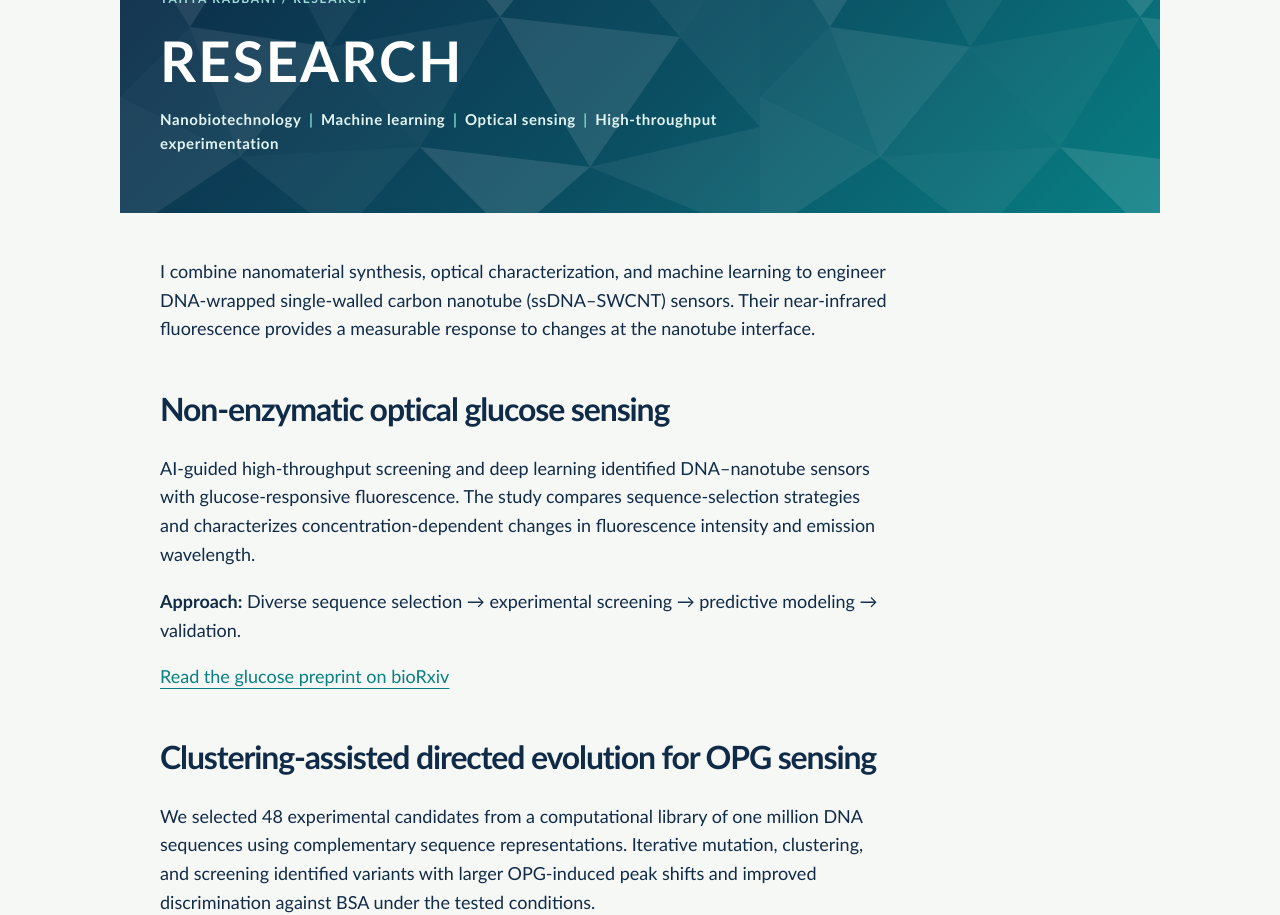
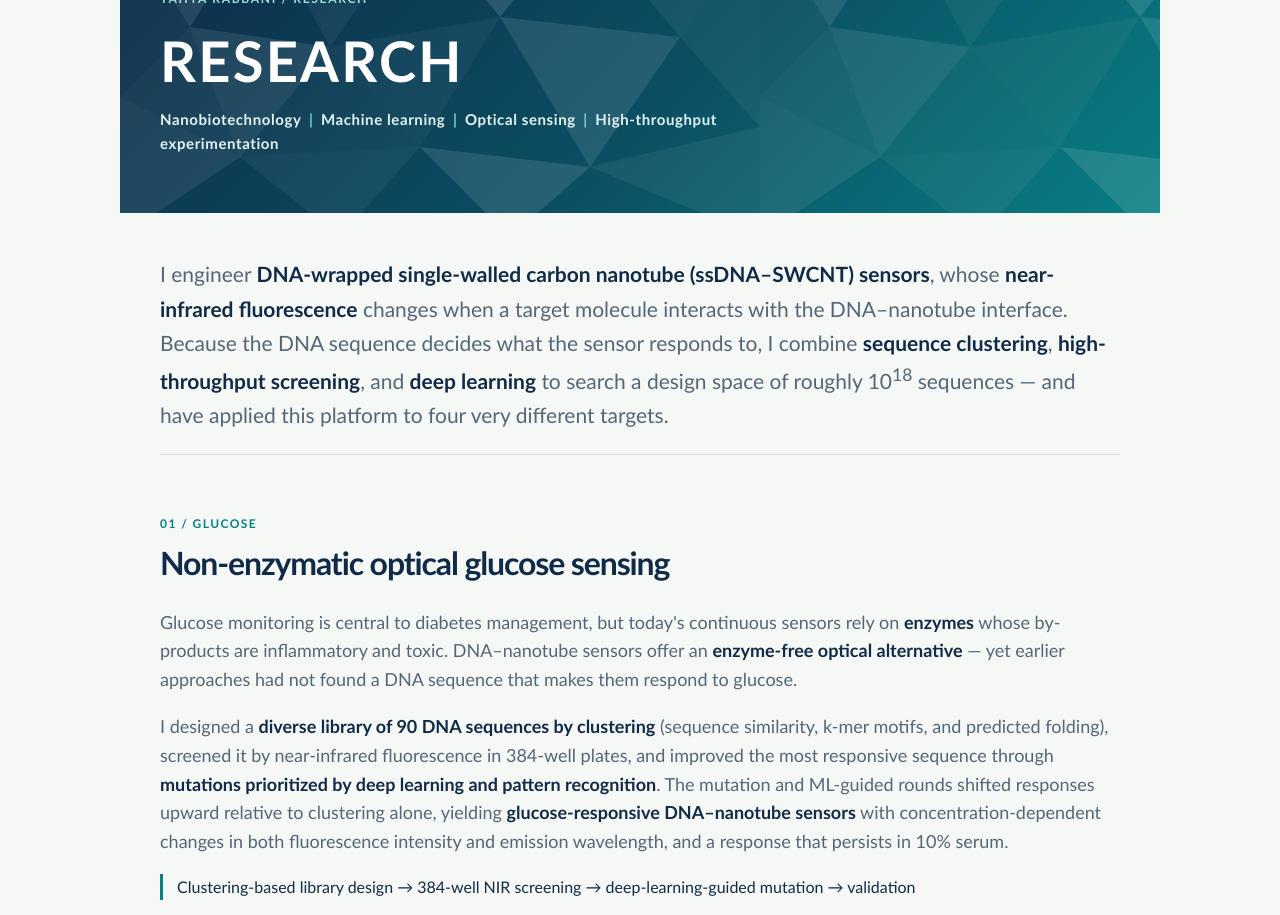
Before and after one commit to YahyaRabbani20/YahyaRabbani, a Jekyll site: the page built from _pages/research.md, in a window 1280 px wide and 1400 px high, scrolled down 196 px. Shown: the top 915 px of the window. Built offline with Jekyll 4.4.1, drawn with Linux system fonts in a browser that asks for light colours; some of the changed text lies outside the part shown.

Commit message:
Enhance research section with glucose and OPG sensing details
Expanded the research section to include detailed methodologies and findings related to glucose sensing and OPG sensing. Added descriptions of the design process, experimental approaches, and links to publications and code.

```diff
--- a/_pages/research.md
+++ b/_pages/research.md
@@ -12,14 +12,30 @@ excerpt: "Experimental nanobiotechnology and machine learning for DNA–nanotube
   <p class="keywords">Nanobiotechnology<span>|</span>Machine learning<span>|</span>Optical sensing<span>|</span>High-throughput experimentation</p>
 </section>
 
-I combine nanomaterial synthesis, optical characterization, and machine learning to engineer DNA-wrapped single-walled carbon nanotube (ssDNA–SWCNT) sensors. Their near-infrared fluorescence provides a measurable response to changes at the nanotube interface.
+<p class="statement">I engineer <strong>DNA-wrapped single-walled carbon nanotube (ssDNA–SWCNT) sensors</strong>, whose <strong>near-infrared fluorescence</strong> changes when a target molecule interacts with the DNA–nanotube interface. Because the DNA sequence decides what the sensor responds to, I combine <strong>sequence clustering</strong>, <strong>high-throughput screening</strong>, and <strong>deep learning</strong> to search a design space of roughly 10<sup>18</sup> sequences — and have applied this platform to four very different targets.</p>
 
-## Non-enzymatic optical glucose sensing {#glucose}
-AI-guided high-throughput screening and deep learning identified DNA–nanotube sensors with glucose-responsive fluorescence. The study compares sequence-selection strategies and characterizes concentration-dependent changes in fluorescence intensity and emission wavelength.
-
-**Approach:** Diverse sequence selection → experimental screening → predictive modeling → validation.
-
-[Read the glucose preprint on bioRxiv](https://doi.org/10.1101/2025.05.06.652529)
+<div class="study" id="glucose">
+  <span class="tag">01 / Glucose</span>
+  <h2>Non-enzymatic optical glucose sensing</h2>
+  <p>Glucose monitoring is central to diabetes management, but today's continuous sensors rely on <strong>enzymes</strong> whose by-products are inflammatory and toxic. DNA–nanotube sensors offer an <strong>enzyme-free optical alternative</strong> — yet earlier approaches had not found a DNA sequence that makes them respond to glucose.</p>
+  <p>I designed a <strong>diverse library of 90 DNA sequences by clustering</strong> (sequence similarity, k-mer motifs, and predicted folding), screened it by near-infrared fluorescence in 384-well plates, and improved the most responsive sequence through <strong>mutations prioritized by deep learning and pattern recognition</strong>. The mutation and ML-guided rounds shifted responses upward relative to clustering alone, yielding <strong>glucose-responsive DNA–nanotube sensors</strong> with concentration-dependent changes in both fluorescence intensity and emission wavelength, and a response that persists in 10% serum.</p>
+  <p class="approach">Clustering-based library design → 384-well NIR screening → deep-learning-guided mutation → validation</p>
+  <div class="pub-links">
+    <a href="https://doi.org/10.1101/2025.05.06.652529">Preprint</a>
+    <a href="https://github.com/YahyaRabbani20/AI-BioSense">Code</a>
+    <a href="{{ '/publications/' | relative_url }}">Publications</a>
+  </div>
+  <div class="fig-row">
+    <figure>
+      <img src="{{ '/images/Image_P1a.png' | relative_url }}" alt="Violin plot of glucose-induced intensity change for clustering, mutation and clustering, and ML prediction" loading="lazy">
+      <figcaption><b>(a)</b> Glucose-induced intensity change across three sequence-selection strategies: clustering, mutation and clustering, and ML prediction.</figcaption>
+    </figure>
+    <figure>
+      <img src="{{ '/images/Image_P1b.png' | relative_url }}" alt="Concentration-dependent intensity change and peak shift with sigmoid fits" loading="lazy">
+      <figcaption><b>(b)</b> Concentration-dependent intensity change (red) and peak shift (blue), fitted with a sigmoid model.</figcaption>
+    </figure>
+  </div>
+</div>
 
 ## Clustering-assisted directed evolution for OPG sensing {#opg}
 We selected 48 experimental candidates from a computational library of one million DNA sequences using complementary sequence representations. Iterative mutation, clustering, and screening identified variants with larger OPG-induced peak shifts and improved discrimination against BSA under the tested conditions.
```
